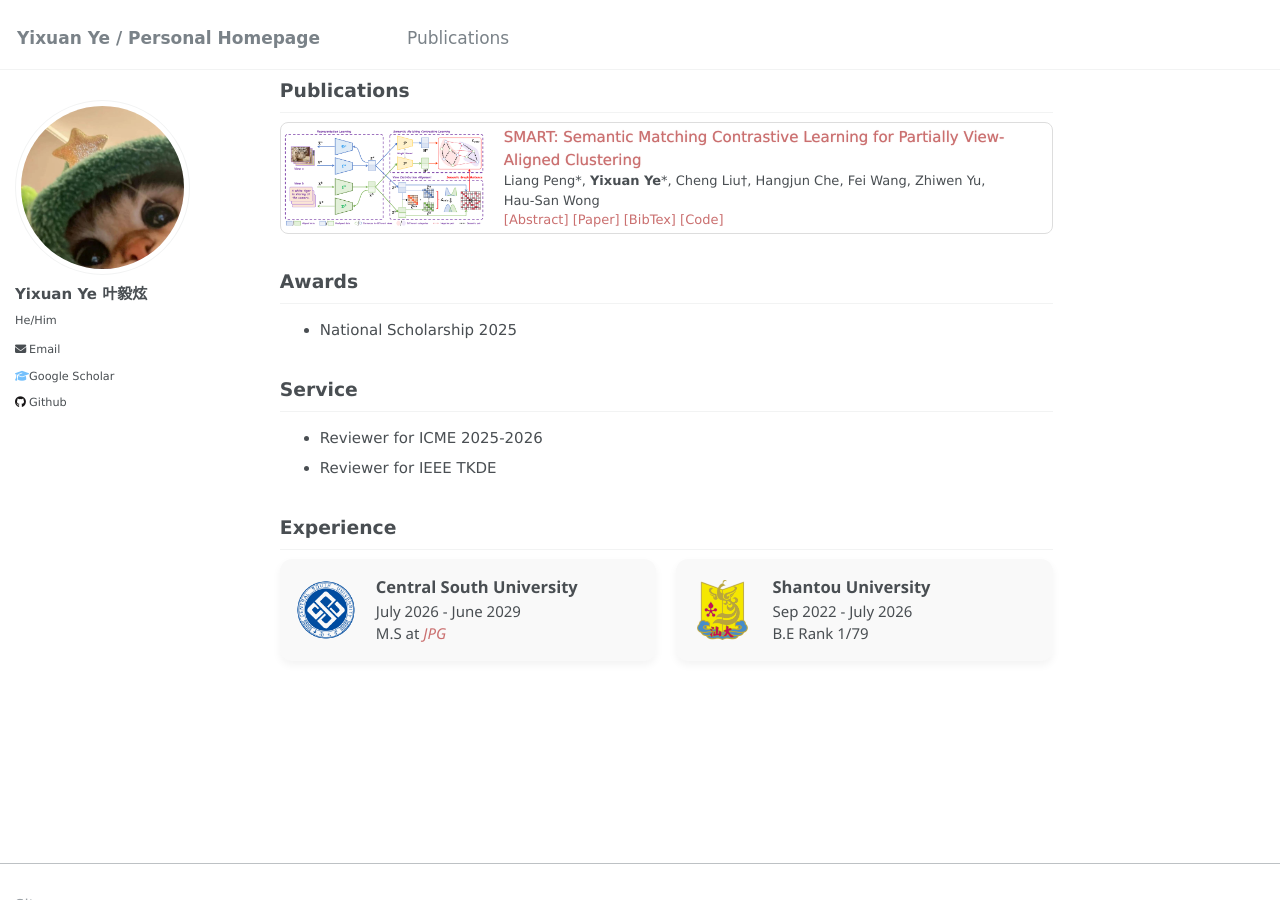
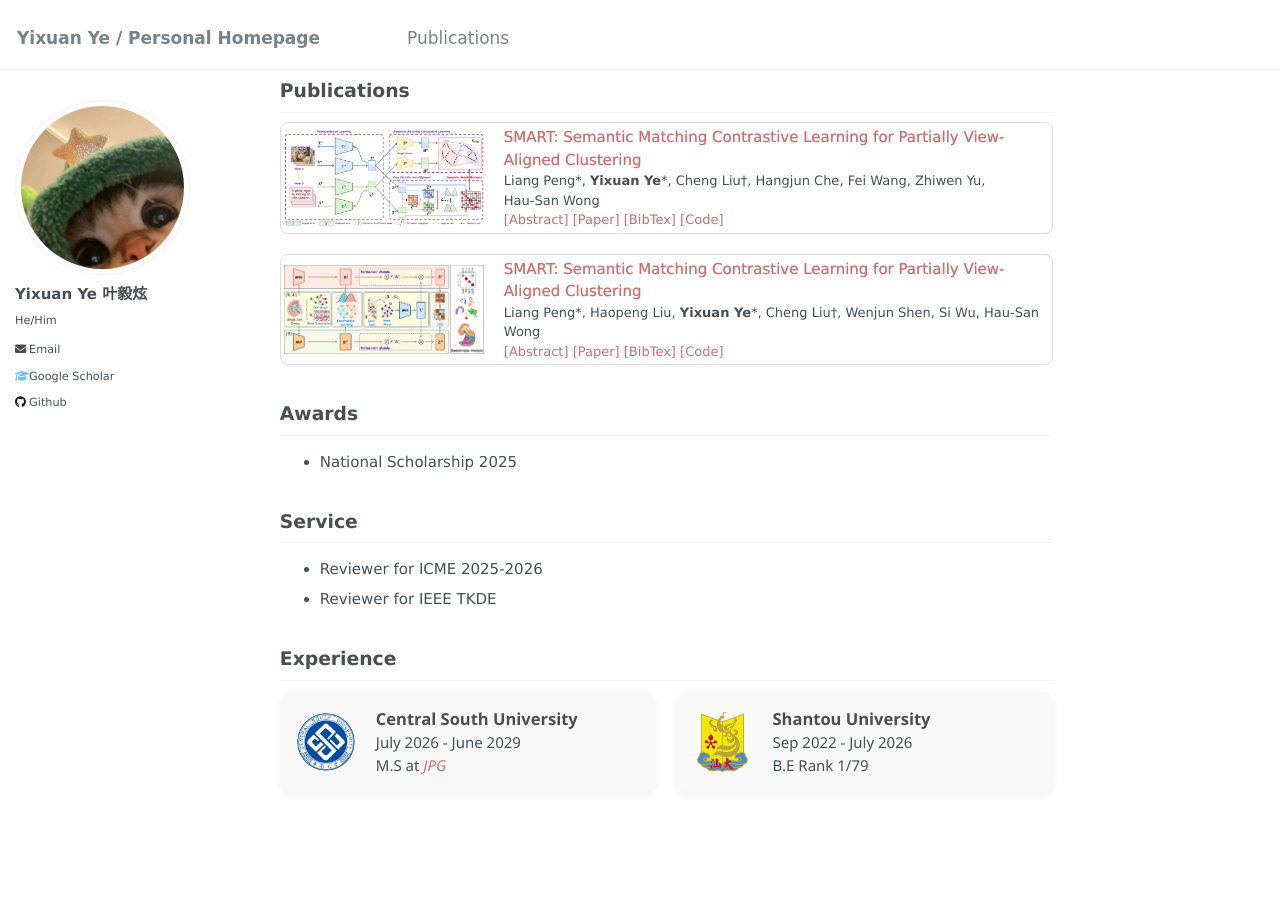
Before and after one commit to EasonTuT/EasonYe.github.io, a Jekyll site: the page built from _pages/about.md, in a window 1280 px wide and 900 px high, scrolled down 393 px. Built offline with Jekyll 4.4.1, drawn with Linux system fonts in a browser that asks for light colours; some web fonts are replaced.

Commit message:
Update about.md
Signed-off-by: EasonTuT <122711212+EasonTuT@users.noreply.github.com>

```diff
--- a/_pages/about.md
+++ b/_pages/about.md
@@ -186,15 +186,53 @@ Publications
         </div>
         <div id="abstract1" class="abstract-container">
             <div class="abstract-content">
-                This is the abstract content for SMART: Semantic Matching Contrastive Learning for Partially View-Aligned Clustering.
-                The abstract will appear here when you click on the [Abstract] link.
-                You can replace this text with the actual abstract content of your paper.
-                This provides a clean and organized way to display detailed information about your research work.
+                Multi-view clustering has been empirically shown to improve learning performance by leveraging the inherent complementary information across multiple views of data. However, in real-world scenarios, collecting strictly aligned views is challenging, and learning from both aligned and unaligned data becomes a more practical solution. Partially View-aligned Clustering (PVC) aims to learn correspondences between misaligned view samples to better exploit the potential consistency and complementarity across views, including both aligned and unaligned data.
+However, most existing PVC methods fail to leverage unaligned data to capture the shared semantics among samples from the same cluster. Moreover, the inherent heterogeneity of multi-view data induces distributional shifts in representations, leading to inaccuracies in establishing meaningful correspondences between cross-view latent features and, consequently, impairing learning effectiveness.
+To address these challenges, we propose a <strong>S</strong>emantic <strong>MA</strong>tching cont<strong>R</strong>as<strong>T</strong>ive learning model (SMART) for PVC. The main idea of our approach is to alleviate the influence of cross-view distributional shifts, thereby facilitating semantic matching contrastive learning to fully exploit semantic relationships in both aligned and unaligned data. Specifically, we mitigate view distribution shifts by aligning cross-view covariance matrices, which enables the inference of a semantic graph for all data. Guided by the learned semantic graph, we further exploit semantic consistency across views through semantic matching contrastive learning.
+After the optimization of the above mechanisms, our model smoothly performs semantic matching for different view embeddings instead of the cumbersome view realignment, which enables the learned representations to enjoy richer category-level semantics and stronger robustness.
+Extensive experiments on eight benchmark datasets demonstrate that our method consistently outperforms existing approaches on the PVC problem.
             </div>
         </div>
         <div id="Bibtex" class="abstract-container">
             <div class="abstract-content">
-                kkkkkkkkkk.
+                None.
+            </div>
+        </div>
+    </div>
+</div>
+
+<div class="publication-card">
+    <img src="images/AAAI26.png" alt="Raa" width="200" height="100" style="margin-right: 20px;">
+    <div>
+        <span style="color:#ca6f6f; font-weight:500; text-shadow: 0 0 0.8px rgba(202, 111, 111, 0.75);">
+        SMART: Semantic Matching Contrastive Learning for Partially View-Aligned Clustering
+        </span><br>
+        <div class="author-links" style="font-size: 13px">
+            <a href="" target="_blank">Liang Peng</a>*,
+            <a href="" target="_blank">Haopeng Liu</a>,
+            <a href="" target="_blank"><strong>Yixuan Ye</strong></a>*,
+            <a href="https://cliu272.github.io" target="_blank">Cheng Liu</a>&dagger;,
+            <a href="" target="_blank">Wenjun Shen</a>,
+            <a href="" target="_blank">Si Wu</a>,
+            <a href="" target="_blank">Hau-San Wong</a>
+        </div>
+        <div class="paper-links" style="font-size:13px;">
+            <a href="#" class="abstract-toggle" onclick="toggleAbstract(event, 'abstract1')">[Abstract]</a>
+            <a href="">[Paper]</a>
+            <a href="#" class="abstract-toggle" onclick="toggleAbstract(event, 'Bibtex')">[BibTex]</a>
+            <a href="https://github.com/THPengL/SMART">[Code]</a>
+        </div>
+        <div id="abstract1" class="abstract-container">
+            <div class="abstract-content">
+                Unsupervised cell type identification is crucial for uncovering and characterizing heterogeneous populations in single cell omics studies. Although a range of clustering methods have been developed, most focus exclusively on intrinsic cellular structure and ignore the pivotal role of cell-gene associations, which limits their ability to distinguish closely related cell types. To this end, we propose a Refinement Contrastive Learning framework (<strong>scRCL</strong>}) that explicitly incorporates cell-gene interactions to derive more informative representations.
+Specifically, we introduce two contrastive distribution alignment components that reveal reliable intrinsic cellular structures by effectively exploiting cell-cell structural relationships.
+Additionally, we develop a refinement module that integrates gene-correlation structure learning to enhance cell embeddings by capturing underlying cell-gene associations. This module strengthens connections between cells and their associated genes, refining the representation learning to exploiting biologically meaningful relationships.
+Extensive experiments on several single‑cell RNA‑seq and spatial transcriptomics benchmark datasets demonstrate that our method consistently outperforms state-of-the-art baselines in cell-type identification accuracy. Moreover, downstream biological analyses confirm that the recovered cell populations exhibit coherent gene‑expression signatures, further validating the biological relevance of our approach.
+            </div>
+        </div>
+        <div id="Bibtex" class="abstract-container">
+            <div class="abstract-content">
+                None.
             </div>
         </div>
     </div>
```
